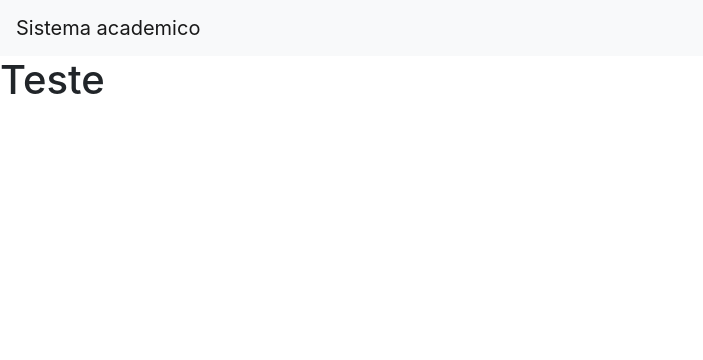
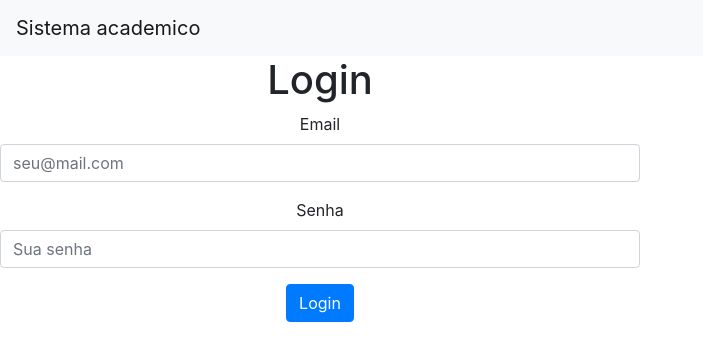
Before and after one commit to miguelschuldt/sistema-academico, a React (Create React App) app: page / in a window 1280 px wide. Shown: the top 360 px of the page, without its empty margins (0-703 px from the left). Built offline with nearby package versions, Linux system fonts and the light colour scheme.

Commit message:
login done

```diff
--- a/package.json
+++ b/package.json
@@ -8,6 +8,7 @@
     "@testing-library/user-event": "^12.1.10",
     "@types/jest": "^26.0.15",
     "@types/node": "^12.0.0",
+    "@types/react-bootstrap": "^0.32.25",
     "@types/react-router-dom": "^5.1.7",
     "axios": "^0.21.1",
     "bootstrap": "^4.6.0",
@@ -16,6 +17,7 @@
     "react-dom": "^17.0.1",
     "react-router-dom": "^5.2.0",
     "react-scripts": "4.0.0",
+    "style-loader": "^2.0.0",
     "typescript": "^4.0.3",
     "web-vitals": "^0.2.4"
   },
--- a/src/contexts/AuthContext.tsx
+++ b/src/contexts/AuthContext.tsx
@@ -1,10 +1,13 @@
 import React, { createContext, ReactNode, useState } from 'react';
+
+import login from '../services/auth'
 
 interface AuthContextData {
   token: string;
   setToken: (value: string) => void;
   userName: string;
   setUserName: (value: string) => void;
+  authenticate: (email: string, password: string) => void;
 }
 
 export const AuthContext = createContext<AuthContextData>({} as AuthContextData);
@@ -17,8 +20,16 @@ export function AuthProvider({children}: AuthProviderProps) {
   const [token, setToken] = useState<string>("");
   const [userName, setUserName] = useState<string>("");
 
+  async function authenticate(email: string, password: string) {
+      if(email && password) {
+        let response = await login(email, password);
+        setToken(response.token);
+        setUserName(response.userName);
+      }
+  }
+
   return (
-      <AuthContext.Provider value={{token, setToken, userName, setUserName}}>
+      <AuthContext.Provider value={{token, setToken, userName, setUserName, authenticate}}>
         { children }
       </AuthContext.Provider>
   );
--- a/src/services/auth.tsx
+++ b/src/services/auth.tsx
@@ -1,16 +1,16 @@
 import axios from "axios";
 
-const login = async (email: string, password: string): Promise<{token: string}> => {
+const login = async (email: string, password: string): Promise<{token: string, userName: string}> => {
     let response;
     let httpClient = axios.create({
         baseURL: "http://localhost:53576"
     });
     try{
-        response = httpClient.post('/users/auth', {Email: email, Password: password});
+        response = await httpClient.post('/users/auth', {Email: email, Password: password});
     } catch(error) {
         response = error.response;
     }
-    return response.token;
+    return {token: response.data.token, userName: response.data.data[0].Name};
 }
 
 export default login;
--- a/src/views/Layout/index.tsx
+++ b/src/views/Layout/index.tsx
@@ -1,14 +1,19 @@
-import React from 'react';
+import React, { useContext } from 'react';
 
 import { Navbar} from 'react-bootstrap';
+
+import { AuthContext } from '../../contexts/AuthContext';
 
 type Props = { children: React.ReactNode };
 
 const Layout: React.FC<Props> = ({children}) => {
+  const { userName } = useContext(AuthContext);
+
   return (
     <>
-      <Navbar bg="light" expand="lg">
+      <Navbar className="navbar" bg="light" expand="lg">
         <Navbar.Brand href="#home">Sistema academico</Navbar.Brand>
+        <Navbar.Text>{userName}</Navbar.Text>
       </Navbar>
       {children}
     </>
--- /dev/null
+++ b/src/views/pages/Home/Styles.css
@@ -0,0 +1,4 @@
+.login {
+    width: 50%;
+    text-align: center;
+}
--- /dev/null
+++ b/src/views/pages/Home/components/LoginForm.tsx
@@ -0,0 +1,39 @@
+import React, { useContext, useState } from 'react';
+
+import { Form , Button} from 'react-bootstrap';
+
+import { AuthContext } from '../../../../contexts/AuthContext';
+
+const Loginform: React.FC = () => {
+
+    const { authenticate } = useContext(AuthContext);
+
+    const [ email, setEmail ] = useState("");
+    const [ password, setPassword ] = useState("");
+
+    const handleSubmit = (event: any) => {
+        event.preventDefault();
+        authenticate(email, password);
+    }
+
+    return (
+        <div className="login">
+            <h1>Login</h1>
+            <Form>
+                <Form.Group>
+                    <Form.Label>Email</Form.Label>
+                    <Form.Control type="email" placeholder="seu@mail.com" onChange={(event) => setEmail(event.target.value)}/>
+                </Form.Group>
+                <Form.Group>
+                    <Form.Label>Senha</Form.Label>
+                    <Form.Control type="password" placeholder="Sua senha" onChange={(event) => setPassword(event.target.value)}/>
+                </Form.Group>
+                <Button variant="primary" type="submit" onClick={handleSubmit}>
+                    Login
+                </Button>
+            </Form>
+        </div>
+    );
+}
+
+export default Loginform;
--- a/src/views/pages/Home/index.tsx
+++ b/src/views/pages/Home/index.tsx
@@ -1,13 +1,17 @@
-import React, { useEffect } from "react";
+import React from "react";
 
 import Layout from '../../Layout';
+
+import './Styles.css';
+
+import Loginform from './components/LoginForm';
 
 const Home: React.FC = () => {
 
   return (
     <Layout>
       <>
-        <h1>Teste</h1>
+        <Loginform />
       </>
     </Layout>
   );
```
Also changed, not shown: 1 other file (tests, documents, lock files or other folders).
